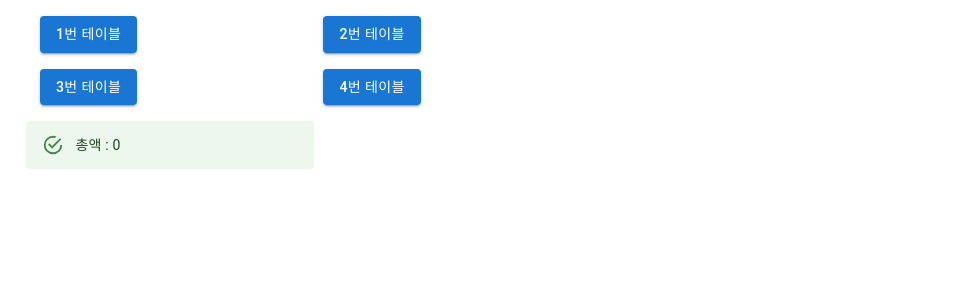
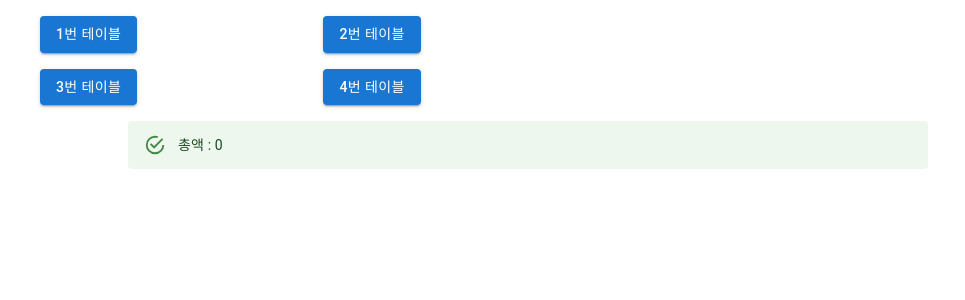
Before and after one commit to leejaerim/magpie, a React (Create React App) app: page /Home in a window 1280 px wide. Shown: the top 300 px of the page, without its empty margins (0-965 px from the left). Built offline with nearby package versions, Linux system fonts and the light colour scheme.

Commit message:
요구사항 수정

```diff
--- a/src/Home.js
+++ b/src/Home.js
@@ -64,7 +64,7 @@ function Home(){
                             4번 테이블
                         </Button>
                     </ul>
-                    <Alert severity="success" style={{width : '20%', marginLeft:'2%'}}>
+                    <Alert severity="success" style={{width : '60%', marginLeft:'10%'}}>
                         총액 : {sumCost}
                     </Alert>
                 </div>
```
Also changed, not shown: 1 other file (tests, documents, lock files or other folders).
